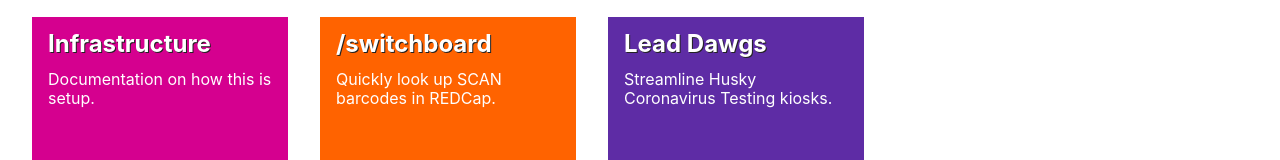
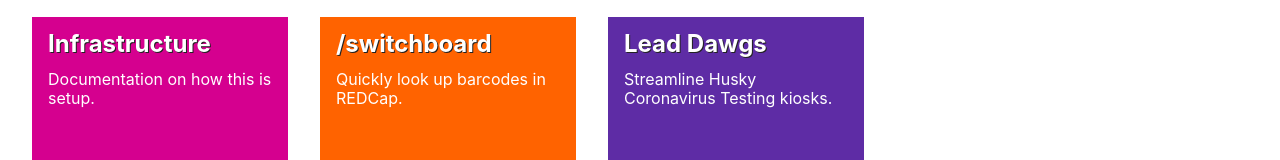
Before and after one commit to zeXLc2p0/backoffice, a plain HTML site: page web/index.html in a window 1280 px wide. Shown: the part 344-504 px from the top of the page. Drawn offline with nearby package versions, Linux system fonts and the light colour scheme.

Commit message:
web: Switchboard is not just for SCAN anymore
Hasn't been for a while.

```diff
--- a/web/index.html
+++ b/web/index.html
@@ -69,7 +69,7 @@
       </a>
       <a class="bg-orange" href="/switchboard">
         <h2 class="ts-dark">/switchboard</h2>
-        <p>Quickly look up SCAN barcodes in REDCap.</p>
+        <p>Quickly look up barcodes in REDCap.</p>
       </a>
       <a class="bg-purple" href="/husky-musher/lead-dawgs">
         <h2 class="ts-dark">Lead Dawgs</h2>
```
